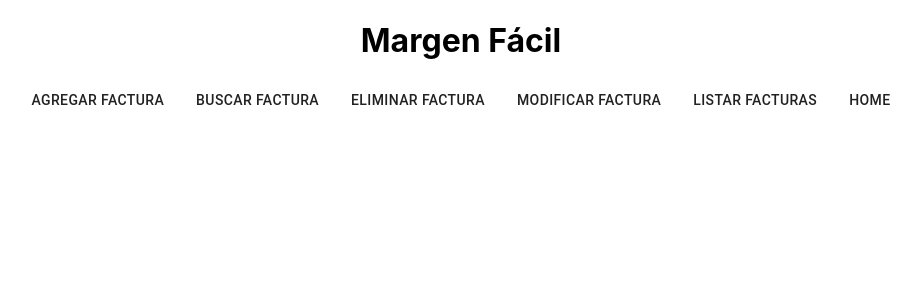
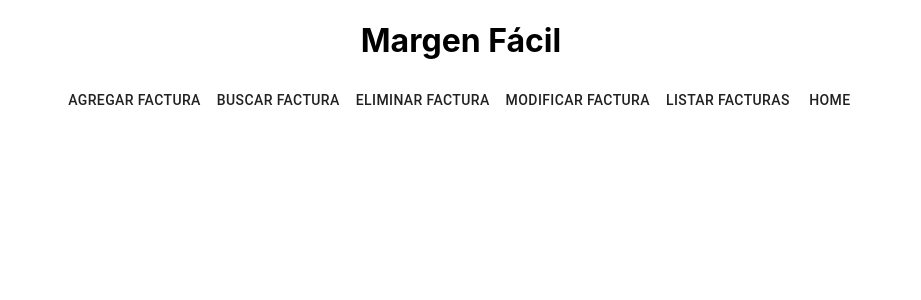
Before and after one commit to axdiaz/margenFacil, a React (Create React App) app in the folder client/: page /facturas in a window 1280 px wide. Shown: the top 300 px of the page, without its empty margins (179-1100 px from the left). Built offline with nearby package versions, Linux system fonts and the light colour scheme.

Commit message:
elimine los variant='raised' de los button

```diff
--- a/client/src/App/components/FormFactura.js
+++ b/client/src/App/components/FormFactura.js
@@ -46,7 +46,7 @@ export default function FormFactura() {
       <Button onClick={() => handleAgregarItem()}>Agregar Item</Button>
 
       <Link to={"./AgregarFacturas"}>
-        <Button variant="raised">Agregar Facturas</Button>
+        <Button>Agregar Facturas</Button>
       </Link>
 
       <img src={dibujoForm} alt="imagen de factura" className="dibujo-factura"/>
--- a/client/src/App/pages/CrearMargen.js
+++ b/client/src/App/pages/CrearMargen.js
@@ -1,9 +1,8 @@
-import React, { Component } from "react";
+import React from "react";
 import { Link } from "react-router-dom";
-import Button from '@material-ui/core/Button'
+import Button from "@material-ui/core/Button";
 
-export default class CrearMargen extends Component {
-  render() {
+export default function CrearMargen() {
   return (
     <div className="App">
       <h1>Creando Margen</h1>
@@ -11,17 +10,16 @@ export default class CrearMargen extends Component {
       <p>Complete los campos para crear el margen</p>
 
       <Link to={"./"}>
-          <Button variant="raised">Crear Margen</Button>
+        <Button>Crear Margen</Button>
       </Link>
 
       <Link to={"./"}>
-          <Button variant="raised">Enviar Por Mail</Button>
+        <Button>Enviar Por Mail</Button>
       </Link>
 
       <Link to={"../"}>
-          <Button variant="raised">Home</Button>
+        <Button>Home</Button>
       </Link>
     </div>
   );
 }
-}
--- a/client/src/App/pages/Home.js
+++ b/client/src/App/pages/Home.js
@@ -1,28 +1,26 @@
-import React, { Component } from "react";
+import React from "react";
 import { Link } from "react-router-dom";
-import Button from '@material-ui/core/Button'
+import Button from "@material-ui/core/Button";
 
-export default class Home extends Component {
-  render() {
+export default function Home() {
   return (
     <div className="App">
       <h1>Margen Fácil</h1>
       <Link to={"./facturas"}>
-          <Button variant="raised">hola</Button>
+        <Button>hola</Button>
       </Link>
       <Link to={"./enDesarollo"}>
-          <Button variant="raised">Rubros</Button>
+        <Button>Rubros</Button>
       </Link>
       <Link to={"./enDesarollo"}>
-          <Button variant="raised">Stocks</Button>
+        <Button>Stocks</Button>
       </Link>
       <Link to={"./crearMargen"}>
-          <Button variant="raised">Crear Margen</Button>
+        <Button>Crear Margen</Button>
       </Link>
       <Link to={"./enDesarollo"}>
-          <Button variant="raised">Salir</Button>
+        <Button>Salir</Button>
       </Link>
     </div>
   );
 }
-}
--- a/client/src/App/pages/facturas/AgregarFacturas.js
+++ b/client/src/App/pages/facturas/AgregarFacturas.js
@@ -1,7 +1,7 @@
 import React from "react";
 import { Link } from "react-router-dom";
 import Factura from "../../components/FormFactura";
-import Button from '@material-ui/core/Button'
+import Button from "@material-ui/core/Button";
 
 export default function AgregarFacturas() {
   return (
@@ -11,7 +11,7 @@ export default function AgregarFacturas() {
       <Factura />
 
       <Link to={"../"}>
-        <Button variant="raised">Home</Button>
+        <Button>Home</Button>
       </Link>
     </div>
   );
--- a/client/src/App/pages/facturas/Facturas.js
+++ b/client/src/App/pages/facturas/Facturas.js
@@ -1,31 +1,29 @@
-import React, { Component } from "react";
+import React from "react";
 import { Link } from "react-router-dom";
-import Button from '@material-ui/core/Button'
+import Button from "@material-ui/core/Button";
 
-export default class Facturas extends Component {
-  render() {
+export default function Facturas() {
   return (
     <div className="App">
       <h1>Margen Fácil</h1>
       <Link to={"./agregarFacturas"}>
-          <Button variant="raised">Agregar Factura</Button>
+        <Button>Agregar Factura</Button>
       </Link>
       <Link to={"./list"}>
-          <Button variant="raised">Buscar Factura</Button>
+        <Button>Buscar Factura</Button>
       </Link>
       <Link to={"./list"}>
-          <Button variant="raised">Eliminar Factura</Button>
+        <Button>Eliminar Factura</Button>
       </Link>
       <Link to={"./list"}>
-          <Button variant="raised">Modificar Factura</Button>
+        <Button>Modificar Factura</Button>
       </Link>
       <Link to={"./list"}>
-          <Button variant="raised">Listar Facturas</Button>
+        <Button>Listar Facturas</Button>
       </Link>
       <Link to={"../"}>
-          <Button variant="raised">Home</Button>
+        <Button>Home</Button>
       </Link>
     </div>
   );
 }
-}
```
Lines whose indentation alone changed are shown as unchanged.
